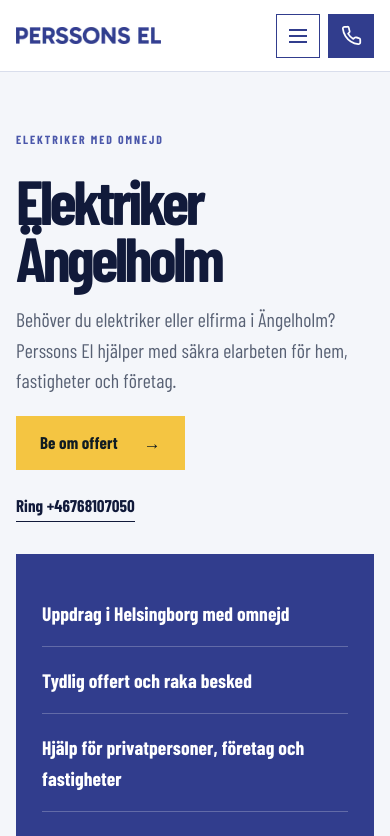
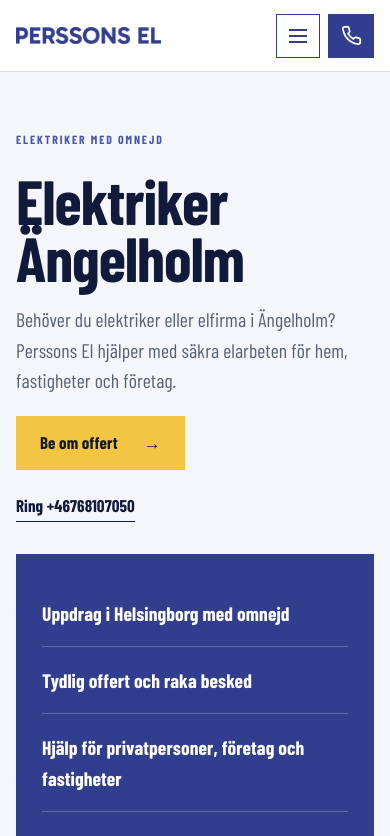
Before and after one commit to salmanizhar/persons-el, a Next.js app: page /elektriker/angelholm in a window 390 px wide. Shown: the top 836 px of the page. Built offline with nearby package versions, Linux system fonts and the light colour scheme; no server answers; a web font is replaced by a local one.

Commit message:
fix: adjust letter-spacing for SEO hero headings

```diff
--- a/src/app/globals.css
+++ b/src/app/globals.css
@@ -772,7 +772,7 @@
   grid-template-columns: 1.1fr 0.9fr;
 }
 .seo-hero h1 {
-  letter-spacing: -0.055em;
+  letter-spacing: 0;
   margin: 0;
   font-size: clamp(4rem, 7vw, 7rem);
   font-weight: 850;
@@ -1189,6 +1189,7 @@
   }
   .seo-hero h1 {
     font-size: clamp(3.2rem, 16vw, 4.8rem);
+    letter-spacing: -0.015em;
   }
   .seo-hero-proof {
     padding: 26px;
```
